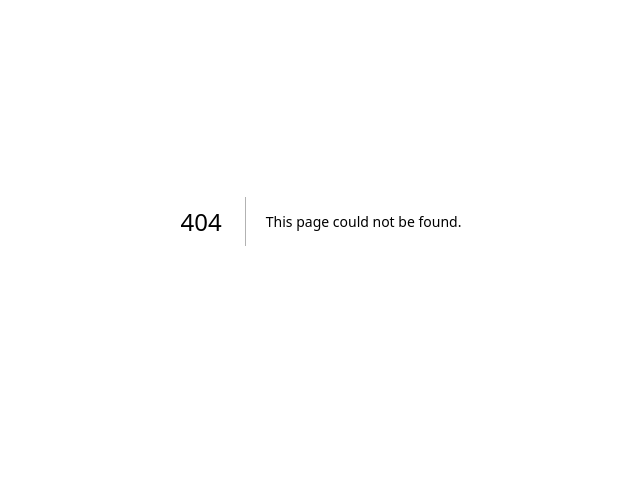
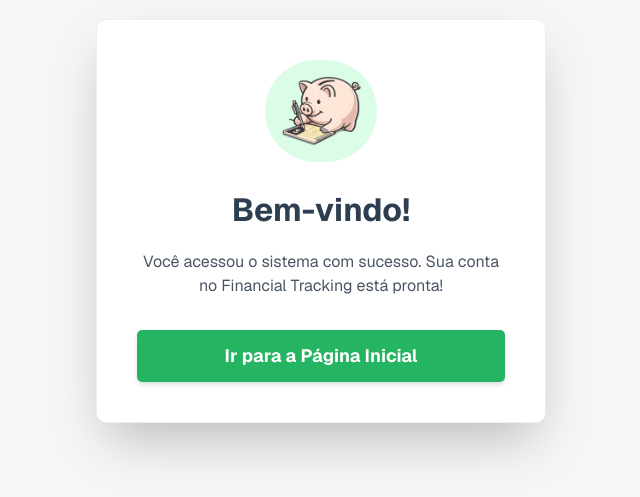
Before and after one commit to felpzAFK/financial-tracking, a Next.js app: page /cadastro/sucesso in a window 1280 px wide. Before the commit this address had no page. Shown: the part 179-676 px from the top of the page, without its empty margins (319-959 px from the left). Built offline with nearby package versions, Linux system fonts and the light colour scheme.

Commit message:
implementada tela de boas-vindas e refinamento visual final do login/cadastro

```diff
--- a/app/cadastro/page.tsx
+++ b/app/cadastro/page.tsx
@@ -9,15 +9,17 @@ export default function CadastroPage() {
   const [password, setPassword] = useState("");
   const router = useRouter();
 
-  const handleCadastro = async (e: React.FormEvent) => {
-    e.preventDefault();
-    const { error } = await supabase.auth.signUp({ email, password });
-    if (error) alert(error.message);
-    else {
-      alert("Cadastro realizado! Verifique seu e-mail.");
-      router.push("/login");
-    }
-  };
+const handleCadastro = async (e: React.FormEvent) => {
+  e.preventDefault();
+  const { error } = await supabase.auth.signUp({ email, password });
+
+  if (error) {
+    alert("Erro: " + error.message);
+  } else {
+    // EM VEZ DE IR PARA O LOGIN DIRETO, VAI PARA A TELA DE BEM-VINDO
+    router.push("/cadastro/sucesso");
+  }
+};
 
   return (
     <div className="min-h-screen bg-[#f4f7f6] flex items-center justify-center font-sans px-4">
--- /dev/null
+++ b/app/cadastro/sucesso/page.tsx
@@ -0,0 +1,37 @@
+"use client";
+import Link from "next/link";
+import Image from "next/image";
+
+export default function CadastroSucesso() {
+  return (
+    <div className="min-h-screen bg-[#f4f7f6] flex items-center justify-center font-sans px-4 text-center">
+      <div className="bg-white p-10 rounded-[10px] shadow-2xl w-full max-w-[450px] border border-[#eee]">
+
+        {/* ÍCONE DE SUCESSO OU PORQUINHO */}
+        <div className="flex justify-center mb-6">
+          <div className="bg-green-100 p-4 rounded-full">
+            <Image
+              src="/porcocaze1.PNG"
+              alt="Sucesso"
+              width={80}
+              height={80}
+              className="object-contain"
+            />
+          </div>
+        </div>
+
+        <h1 className="text-[2rem] font-bold text-[#2c3e50] mb-4">Bem-vindo!</h1>
+        <p className="text-gray-600 mb-8">
+          Você acessou o sistema com sucesso. Sua conta no Financial Tracking está pronta!
+        </p>
+
+        <Link
+          href="/"
+          className="block w-full bg-[#25b461] hover:bg-[#1e914d] text-white py-3 rounded-[5px] font-bold text-lg shadow-md transition-all active:scale-[0.98]"
+        >
+          Ir para a Página Inicial
+        </Link>
+      </div>
+    </div>
+  );
+}
```
